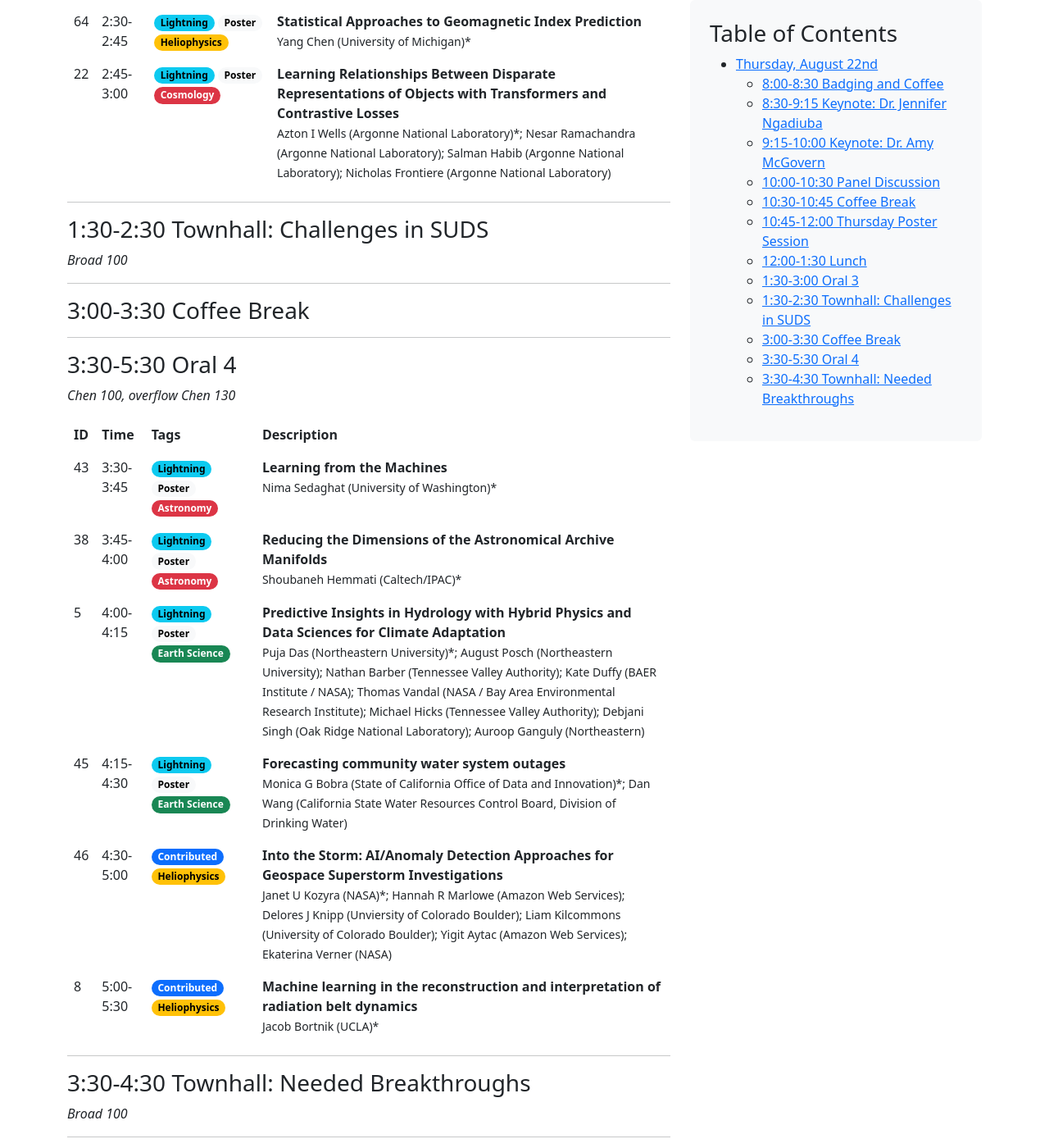
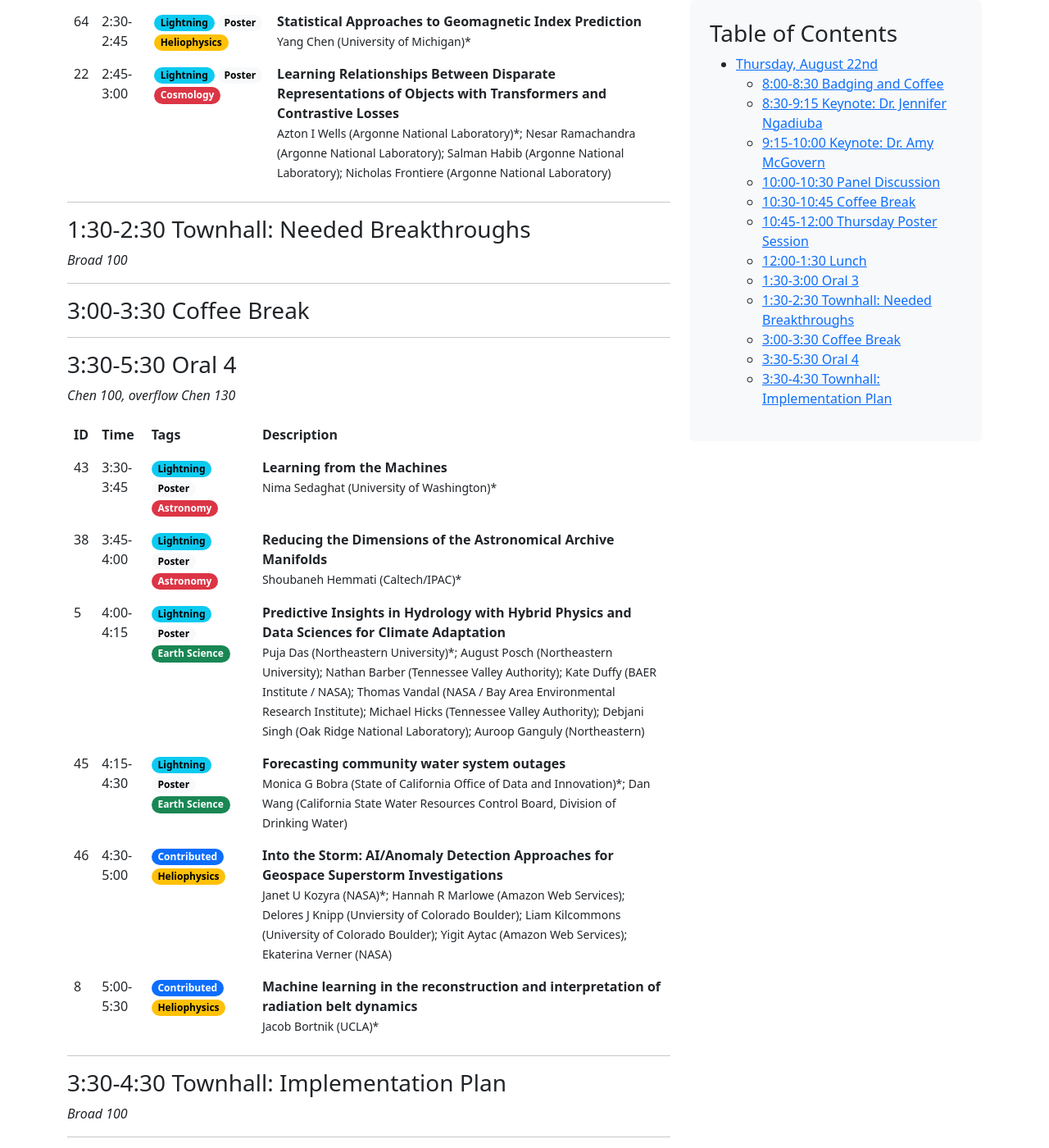
Before and after one commit to JPLMLIA/sudsconf, a Jekyll site: the page built from program/conf-d2.md, in a window 1280 px wide and 1400 px high, scrolled down 3478 px. Shown: the whole window at 82% size. Built offline with Jekyll 4.4.1, drawn with Linux system fonts in a browser that asks for light colours; a script that is not in the unit is left out; comment, search, counter and statistics services are not loaded.

```diff
--- a/program/conf-d2.md
+++ b/program/conf-d2.md
@@ -83,7 +83,7 @@ toc: True
 
 ---
 
-### 1:30-2:30 Townhall: Challenges in SUDS
+### 1:30-2:30 Townhall: Needed Breakthroughs
 *Broad 100*
 
 ---
@@ -107,7 +107,7 @@ toc: True
 
 ---
 
-### 3:30-4:30 Townhall: Needed Breakthroughs
+### 3:30-4:30 Townhall: Implementation Plan
 *Broad 100*
 
 ---
```
Also changed, not shown: program/conf-d1.md (+4 -0 lines), assets/conference-sched-glance.png.
